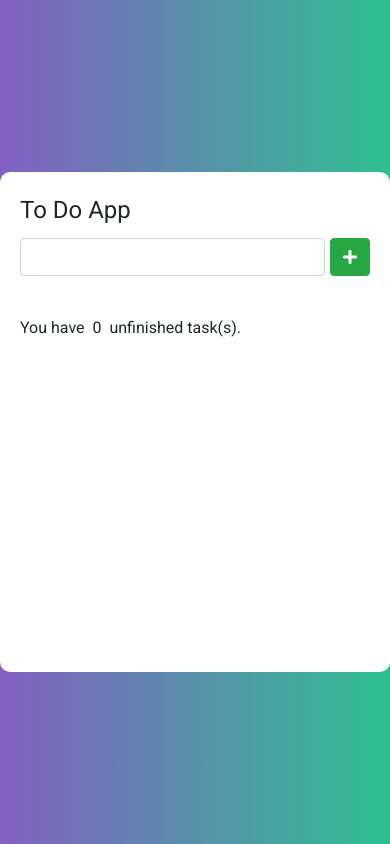
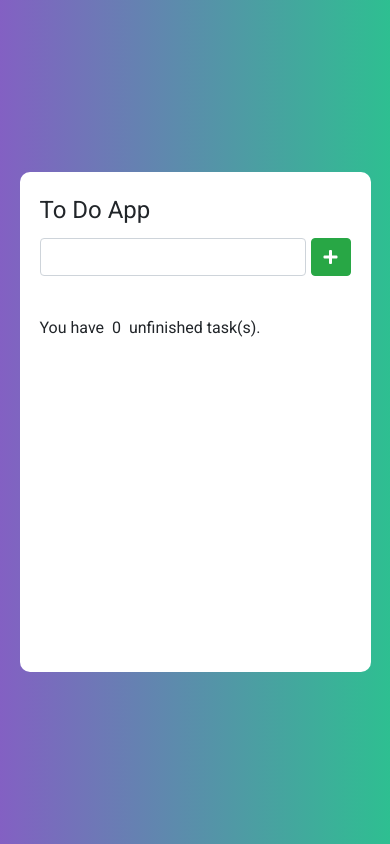
Before and after one commit to s4hil/To-Do-List, a plain HTML site: page index.html in a window 390 px wide. Drawn offline with Linux system fonts and the light colour scheme.

Commit message:
added responsive design

```diff
--- a/assets/css/style.css
+++ b/assets/css/style.css
@@ -66,3 +66,9 @@
 	display: flex;
 	justify-content: flex-start;
 }
+
+@media only screen and (max-width: 768px){
+	.toDo-container {
+		width: 90%;
+	}
+}
--- a/index.html
+++ b/index.html
@@ -2,6 +2,10 @@
 <html>
 <head>
 	<title>To Do List</title>
+
+	<meta charset="utf-8">
+	<meta name="viewport" content="width=device-width, initial-scale=1.0">
+
 	<link rel="icon" href="favicon.png">
 	<link rel="preconnect" href="https://fonts.gstatic.com">
 	<link href="https://fonts.googleapis.com/css2?family=Roboto:wght@300;400;500&display=swap" rel="stylesheet">
```
